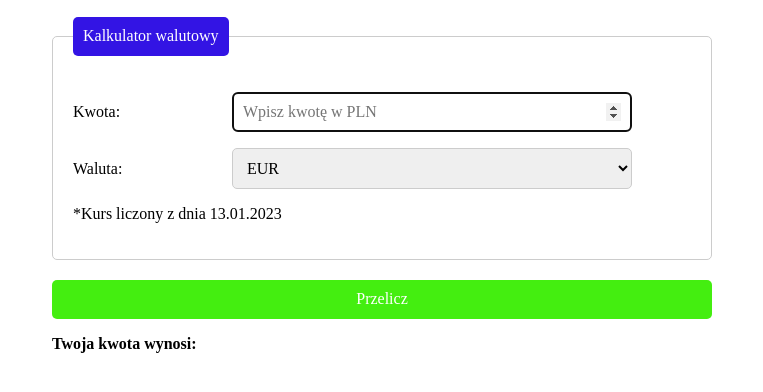
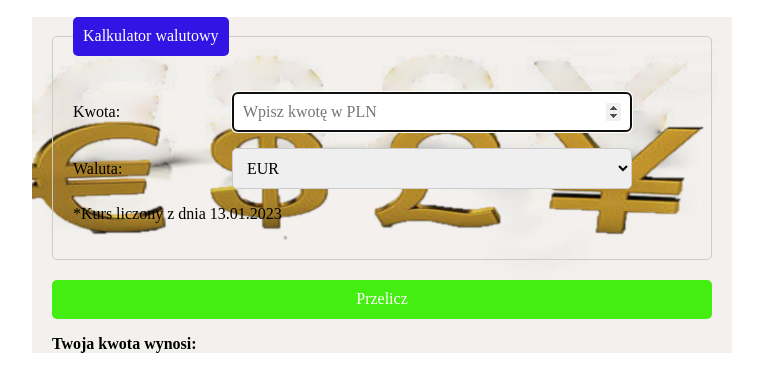
Before and after one commit to KamilMlodzinski/Conventer, a plain HTML site: page index.html in a window 1280 px wide. Shown: the part 66-458 px from the top of the page, without its empty margins (258-1021 px from the left). Drawn offline with nearby package versions, Linux system fonts and the light colour scheme.

Commit message:
new background

```diff
--- a/css/container.css
+++ b/css/container.css
@@ -1,7 +1,18 @@
+html {
+    box-sizing: border-box;
+}
+
+*,
+::after,
+::before {
+    box-sizing: inherit;
+}
 
 .container {
 
 max-width: 700px;
 margin: 0 auto;
 padding: 0 20px;
+background-image: url("../image/background.png");
+background-position: center;
 }
```
